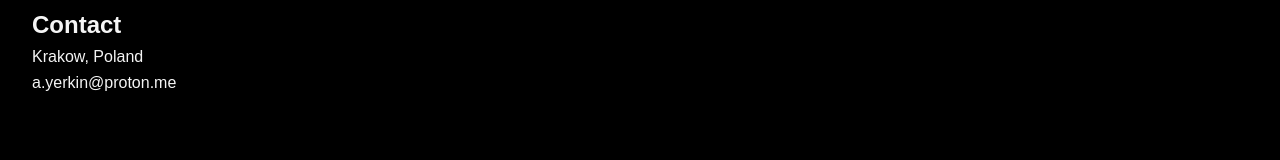
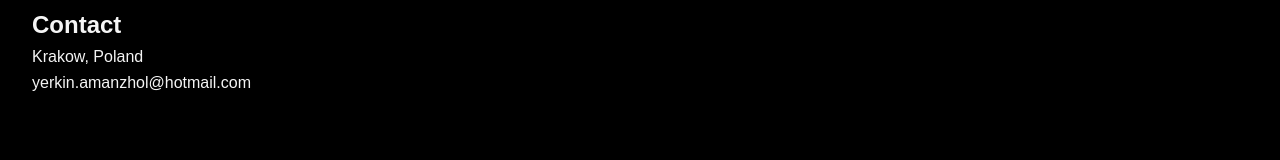
Before and after one commit to yerkin-amanzhol/yerkin-amanzhol.github.io, a plain HTML site: page index.html in a window 1280 px wide. Shown: the part 1207-1367 px from the top of the page. Drawn offline with Linux system fonts and the light colour scheme.

Commit message:
Update index.html

```diff
--- a/index.html
+++ b/index.html
@@ -51,7 +51,7 @@
     <section class="contact animate-on-scroll fade-in" id="contact">
       <h2>Contact</h2>
       <p>Krakow, Poland</p>
-      <p>a.yerkin@proton.me</p>
+      <p>yerkin.amanzhol@hotmail.com</p>
     </section>
   </main>
   <footer>
```
